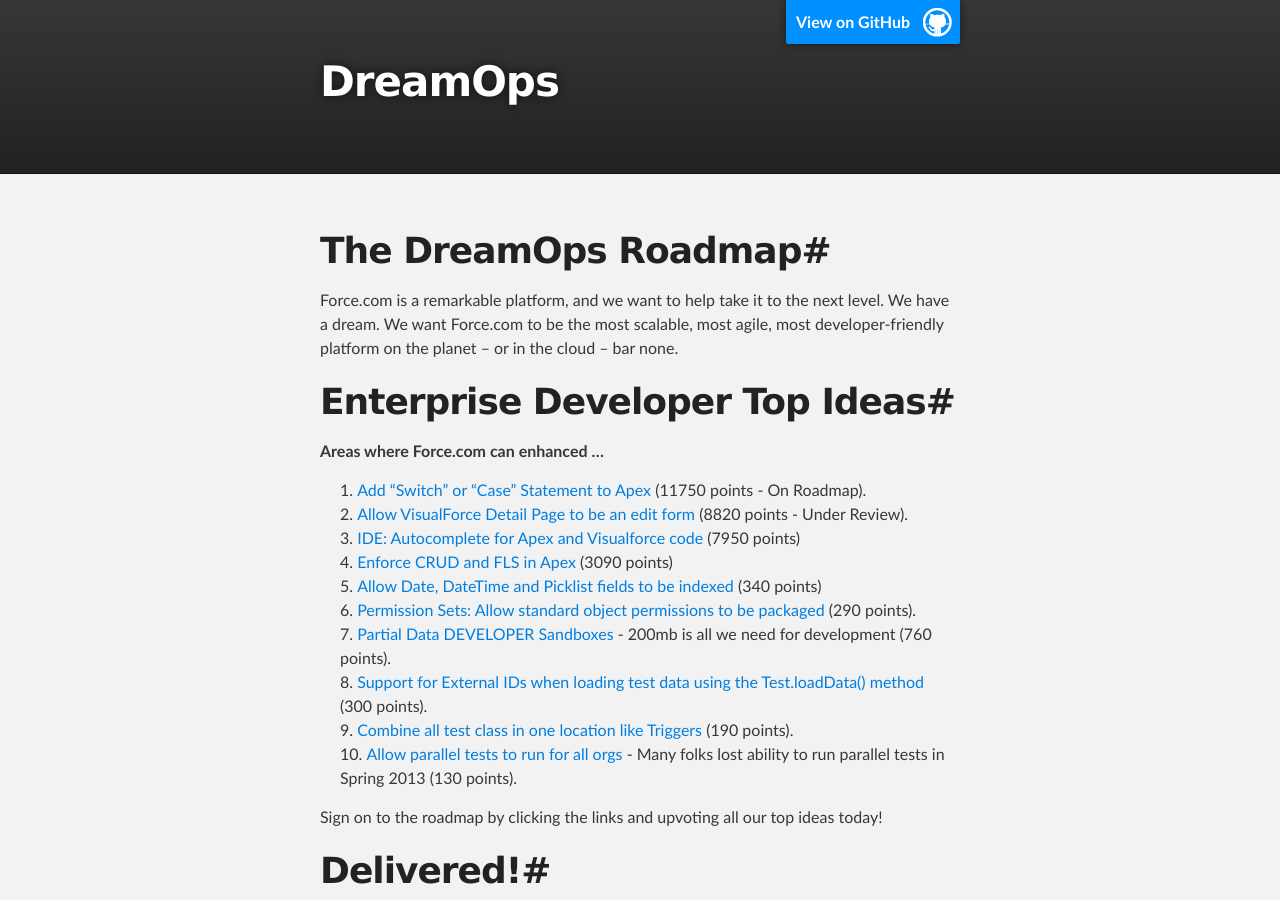
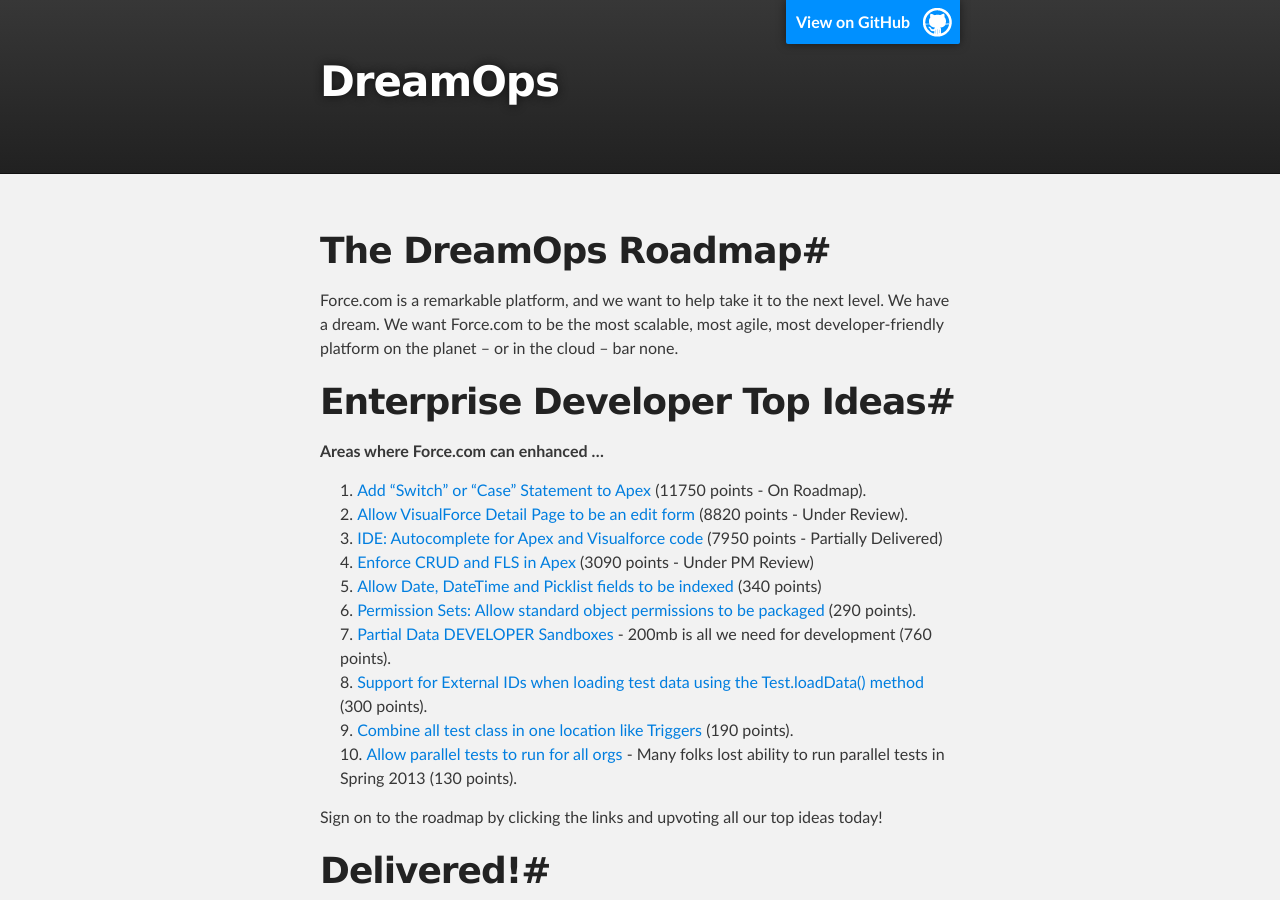
Before and after one commit to DreamOps/dreamops.github.io, a Jekyll site: the page built from roadmap.md, in a window 1280 px wide and 900 px high. Built offline with Jekyll 4.4.1, drawn with Linux system fonts in a browser that asks for light colours; Markdown is read by kramdown in place of the engine named in the settings.

Commit message:
Update roadmap.md

```diff
--- a/roadmap.md
+++ b/roadmap.md
@@ -10,8 +10,8 @@ Force.com is a remarkable platform, and we want to help take it to the next leve
 
 1. [Add "Switch" or "Case" Statement to Apex](https://success.salesforce.com/ideaView?id=08730000000BrSIAA0) (11750 points - On Roadmap).
 1. [Allow VisualForce Detail Page to be an edit form](https://success.salesforce.com/ideaView?id=08730000000BrQtAAK) (8820 points - Under Review).
-1. [IDE: Autocomplete for Apex and Visualforce code](https://success.salesforce.com/ideaView?id=08730000000BrptAAC) (7950 points)
-1. [Enforce CRUD and FLS in Apex](https://success.salesforce.com/ideaView?id=08730000000Lj8GAAS) (3090 points)
+1. [IDE: Autocomplete for Apex and Visualforce code](https://success.salesforce.com/ideaView?id=08730000000BrptAAC) (7950 points - Partially Delivered)
+1. [Enforce CRUD and FLS in Apex](https://success.salesforce.com/ideaView?id=08730000000Lj8GAAS) (3090 points - Under PM Review)
 1. [Allow Date, DateTime and Picklist fields to be indexed](https://success.salesforce.com/ideaView?id=08730000000Dg5DAAS) (340 points)
 1. [Permission Sets: Allow standard object permissions to be packaged](https://success.salesforce.com/ideaView?id=08730000000kmm6AAA) (290 points).
 1. [Partial Data DEVELOPER Sandboxes](https://success.salesforce.com/ideaView?id=08730000000kxdLAAQ) - 200mb is all we need for development (760 points).
```
